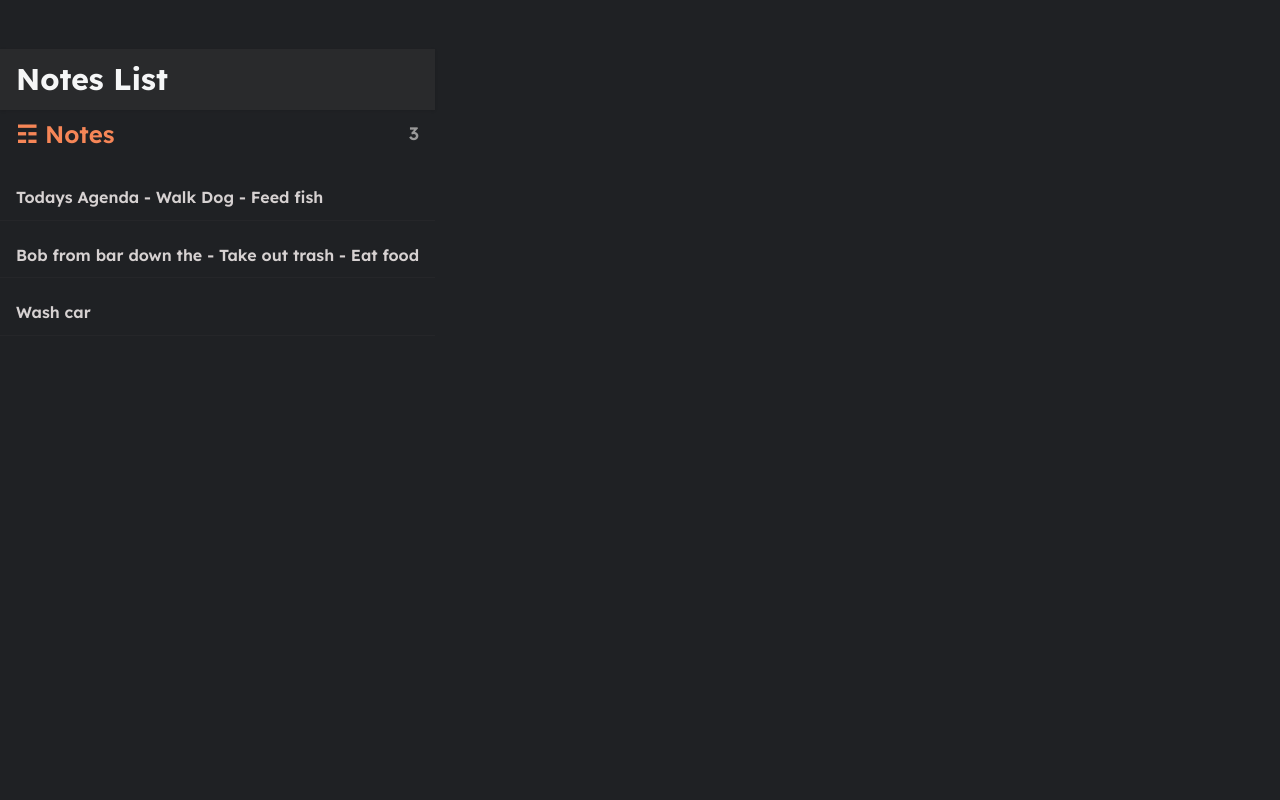
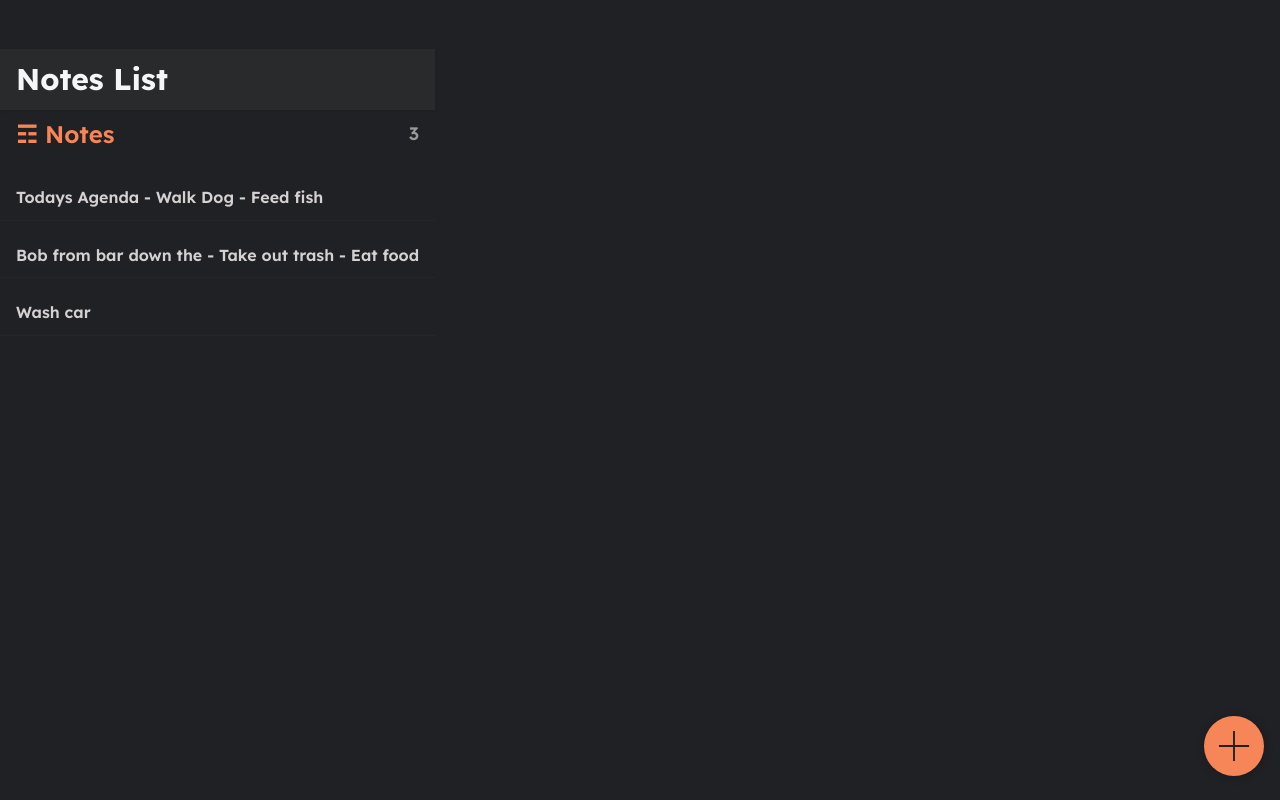
Before and after one commit to avgelix/react-app, a React (Create React App) app in the folder mynotes/: page / in a window 1280 px wide. Built offline with nearby package versions, Linux system fonts and the light colour scheme; data requests are answered from the project's data file.

Commit message:
import AddButton component

```diff
--- a/mynotes/src/pages/NotesListPage.js
+++ b/mynotes/src/pages/NotesListPage.js
@@ -1,7 +1,7 @@
 import React, {useEffect, useState} from "react";
 //import notes from "../assets/data";
-
 import ListItem from "../components/Listitem";
+import AddButton from "../components/AddButton";
 
 const NotesListPage = () => {
 
@@ -28,6 +28,7 @@ const NotesListPage = () => {
           <ListItem key={index} note={note} />
         ))}
       </div>
+      <AddButton />
     </div>
   );
 };
```
